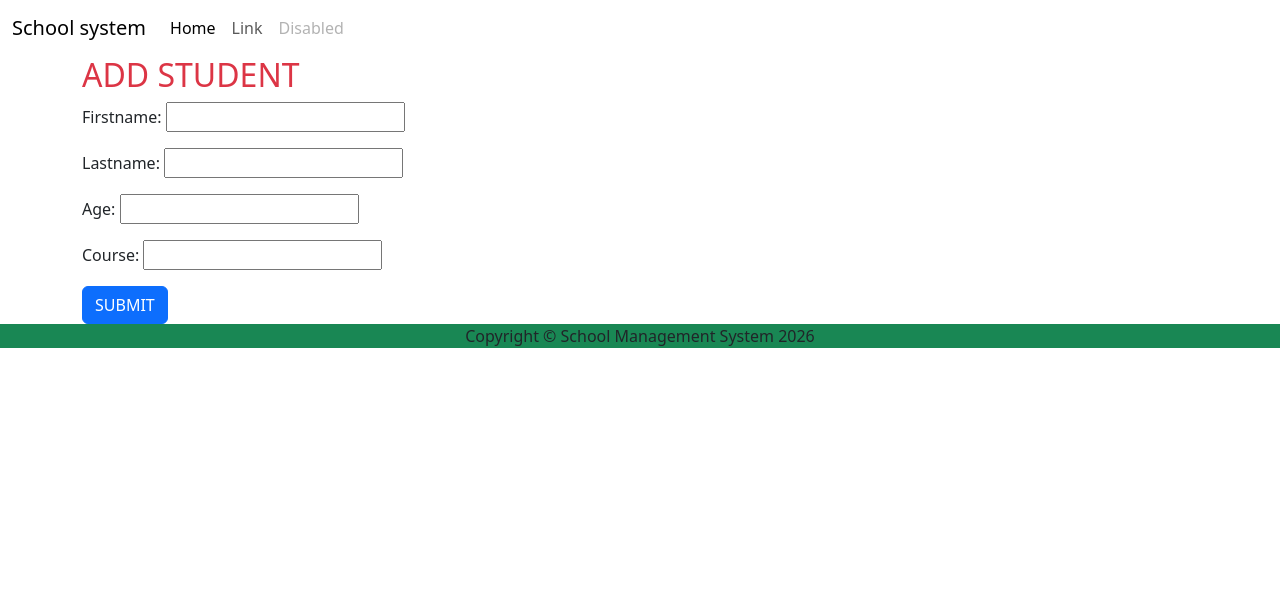
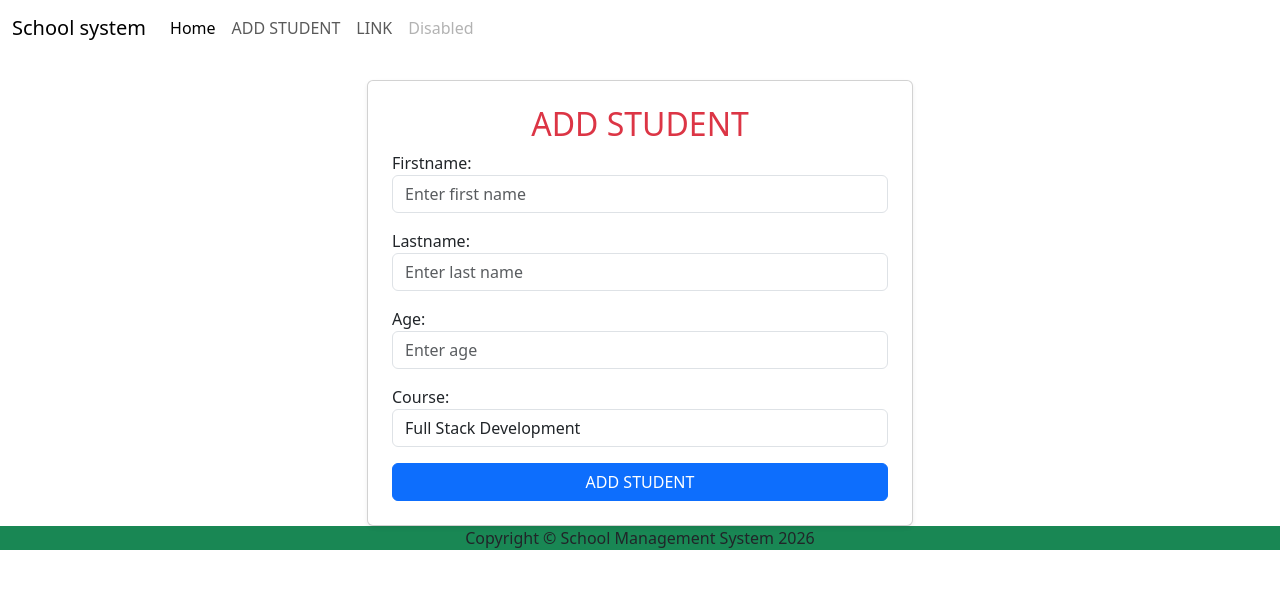
Before and after one commit to nyagabrandon85-sudo/DJANGOCRUD, a Django app: page /add/ in a window 1280 px wide. Shown: the top 589 px of the page. Run offline with Django 5.2, Linux system fonts and the light colour scheme.

Commit message:
DJANGOCRUD

```diff
--- a/school/myapp/forms.py
+++ b/school/myapp/forms.py
@@ -4,3 +4,18 @@ class StudentForm(forms.ModelForm):
  class Meta:
     model = Student
     fields=['firstname','lastname','age','course']
+    widgets = {
+         'firstname': forms.TextInput(attrs={'class': 'form-control', 'placeholder': 'Enter first name'}),
+         'lastname': forms.TextInput(attrs={'class': 'form-control', 'placeholder': 'Enter last name'}),
+         'age': forms.NumberInput(attrs={'class': 'form-control', 'placeholder': 'Enter age'}),
+         'course': forms.Select(choices=[
+           ('Full Stack Development', 'Full Stack Development'),
+             ('Data Science', 'Data Science'),
+               ('Cybersecurity', 'Cybersecurity'),
+               ('Cloud Computing', 'Cloud Computing'),
+               ('Mobile App Development', 'Mobile App Development'),
+               ('UI/UX Design', 'UI/UX Design'),
+               ('Artificial Intelligence', 'Artificial Intelligence'),
+         ]
+         ,attrs={'class': 'form-control'})
+    }
--- a/school/myapp/templates/base.html
+++ b/school/myapp/templates/base.html
@@ -19,7 +19,10 @@
           <a class="nav-link active" aria-current="page" href="#">Home</a>
         </li>
         <li class="nav-item">
-          <a class="nav-link" href="#">Link</a>
+          <a class="nav-link" href="{%url 'add' %}">ADD STUDENT</a>
+        </li>
+        <li class="nav-item">
+          <a class="nav-link" href="#">LINK</a>
         </li>
         <li class="nav-item">
           <a class="nav-link disabled" aria-disabled="true">Disabled</a>
--- a/school/myapp/templates/studentform.html
+++ b/school/myapp/templates/studentform.html
@@ -1,13 +1,19 @@
 {%extends 'base.html'%}
 {% block title %}Student Form{% endblock %}
 {% block content %}
-<div class="container">
-    <h2 class="text-danger">ADD STUDENT</h2>
+<div class="container mt-4">
+  <div class="row justify-content-center">
+    <div class="col-md-6">
+      <div class="card shadow-sm p-4">
+    <h2 class="text-danger text-center" >ADD STUDENT</h2>
      <form method="post">
     {% csrf_token%}
     {{form.as_p}}
 
-    <button class="btn btn-primary">SUBMIT</button>
+    <button class="btn btn-primary w-100" type="submit">ADD STUDENT</button>
       </form>
 </div>
+</div>
+</div>
+</div>
 {% endblock %}
--- a/school/myapp/urls.py
+++ b/school/myapp/urls.py
@@ -4,4 +4,6 @@ from django.urls import path
 urlpatterns = [
     path('', views.index, name='index'),
     path('add/', views.create_student, name='add'),
+    path('students/', views.read_students, name='students'),
+    path('delete/<int:id>', views.delete_student, name='delete'),
 ]
--- a/school/myapp/views.py
+++ b/school/myapp/views.py
@@ -1,5 +1,5 @@
-from django.shortcuts import render
-
+from django.shortcuts import render,redirect,get_object_or_404
+from . forms import Student
 from . forms import StudentForm
 #create your views here.
 
@@ -12,5 +12,15 @@ def create_student(request):
     form=StudentForm(request.POST or None)
     if form.is_valid():
             form.save()
-            return render(request,'index.html')
+            return redirect('students')
     return render(request,'studentform.html',{'form':form})
+#r-read-fetching all recordings from db
+def read_students(request):
+    students=Student.objects.all()
+    return render(request,'admindashboard.html',{'students':students})
+#update updates a record
+#delete-deletes a record
+def delete_student(request,id):
+    student=get_object_or_404(Student, pk=id)
+    student.delete()
+    return redirect('students')
```
Also changed, not shown: school/myapp/templates/admindashboard.html (added, +34 -0 lines), school/db.sqlite3.
